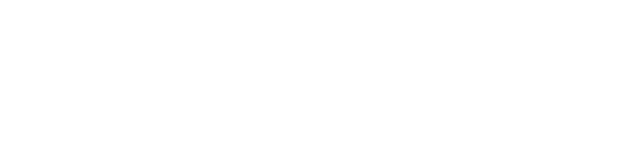
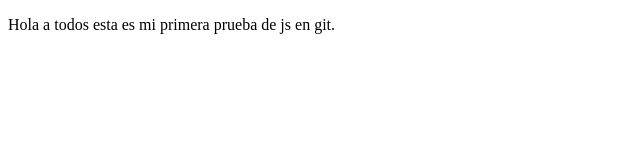
Before and after one commit to erikatatiana27/proyectoDemo, a plain HTML site: page index.html in a window 1280 px wide. Shown: the whole page, without its empty margins (0-640 px from the left). Drawn offline with Linux system fonts and the light colour scheme.

Commit message:
cambios en parrafo

```diff
--- a/index.html
+++ b/index.html
@@ -7,6 +7,8 @@
     <title>Document</title>
 </head>
 <body>
-
+    <p>
+        Hola a todos esta es mi primera prueba de js en git.
+    </p>
 </body>
 </html>
```
